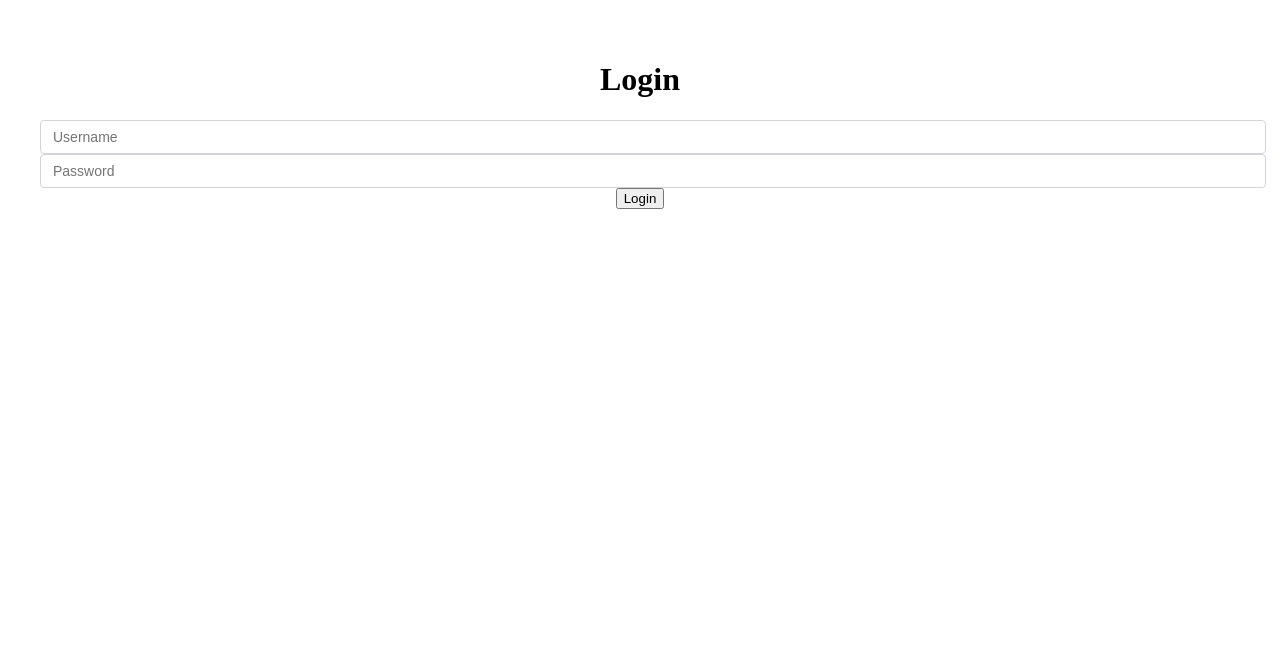
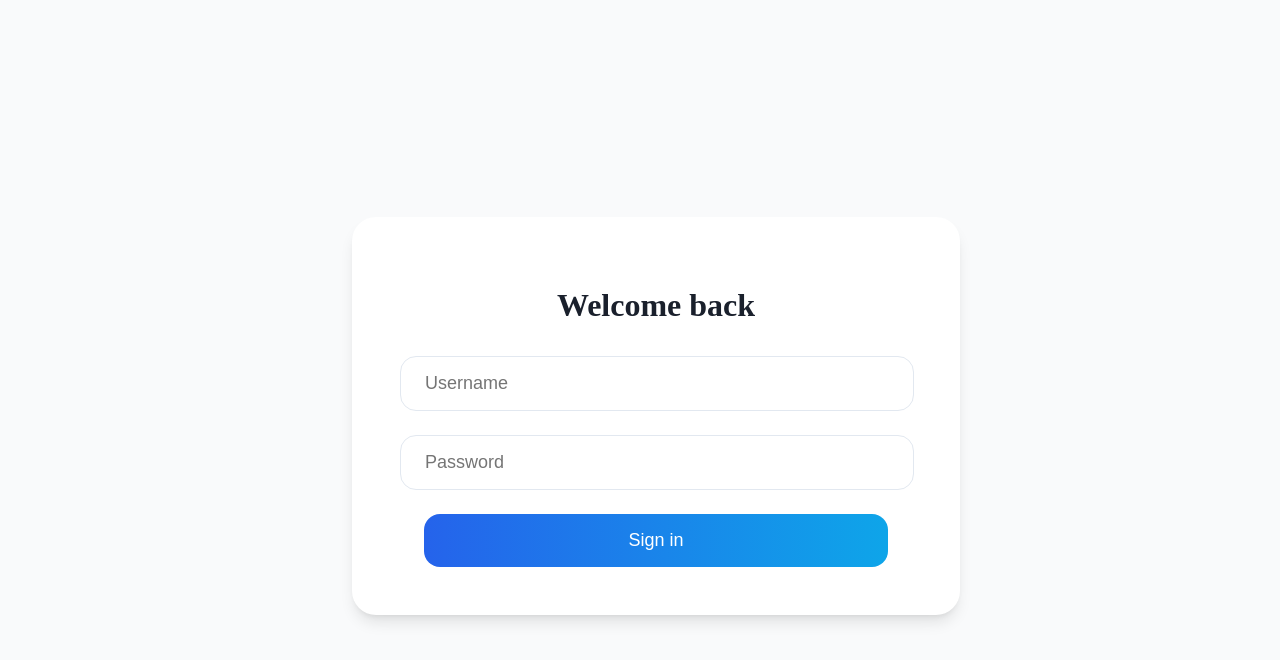
Before and after one commit to martin4o36/diploma_thesis, a React (Vite) app in the folder frontend/: page /login in a window 1280 px wide. Shown: the top 660 px of the page. Built offline with nearby package versions, Linux system fonts and the light colour scheme; no server answers.

Commit message:
Last changes I hope.

```diff
--- a/frontend/src/pages/AdminMenu.jsx
+++ b/frontend/src/pages/AdminMenu.jsx
@@ -1,5 +1,7 @@
 import React, { useState } from "react";
-import "../styles/adminPanelStyles/AdminMenu.css";
+import { Users, Calendar, Flag, User, MenuIcon } from "lucide-react";
+import logo from "../assets/logo.jpg";
+import "../styles/SidebarStyles.css";
 import OrgDepartmentsView from "../components/adminPanel/organization/OrgDepartmentsView";
 import LeaveTypesView from "../components/adminPanel/leaveTypes/LeaveTypesView";
 import CountriesView from "../components/adminPanel/countries/CountriesView";
@@ -7,47 +9,62 @@ import EmployeeDetailsView from "../components/adminPanel/employeeDetails/Employ
 
 function AdminMenu() {
     const menuItems = [
-        { title: "Employees and Departments" },
-        { title: "Leave Types" },
-        { title: "Countries" },
-        { title: "Employee Holiday Details" },
+        { icon: Users, label: "Employees and Departments" },
+        { icon: Calendar, label: "Leave Types" },
+        { icon: Flag, label: "Countries" },
+        { icon: User, label: "Employee Holiday Details" },
     ];
 
-    const [selectedContent, setSelectedContent] = useState(menuItems[0].title);
-    const [collapsed, setCollapsed] = useState(false);
+    const [selectedContent, setSelectedContent] = useState(menuItems[0].label);
+    const [isExpanded, setIsExpanded] = useState(true);
 
-    const handleMenuClick = (itemTitle) => {
-        setSelectedContent(itemTitle);
+    const handleMenuClick = (itemLabel) => {
+        setSelectedContent(itemLabel);
     };
 
     const toggleSidebar = () => {
-        setCollapsed(!collapsed);
+        setIsExpanded(!isExpanded);
     };
 
     return (
         <div className="admin-nav-area">
-            <div className={`admin-nav ${collapsed ? "collapsed" : ""}`}>
-                <button className="toggle-menu-btn" onClick={toggleSidebar}>⇔</button>
-                <nav className="main-nav">
-                    <ul className="menus">
-                        {menuItems.map((item, index) => (
-                            <li
-                                key={index}
-                                className={`menu-items ${selectedContent === item.title ? "active" : ""}`}
-                                onClick={() => handleMenuClick(item.title)}
+            <div className={`custom-sidebar ${isExpanded ? "sidebar-expanded" : "sidebar-collapsed"}`}>
+                <div className="custom-sidebar-header">
+                    <img
+                        src={logo}
+                        alt="Logo"
+                        className="custom-sidebar-logo"
+                    />
+                    <button
+                        onClick={toggleSidebar}
+                        className="custom-toggle-button"
+                    >
+                        <MenuIcon />
+                    </button>
+                </div>
+                <nav className="custom-sidebar-nav">
+                    {menuItems.map((item) => (
+                        <a
+                            key={item.label}
+                            className={`custom-sidebar-item ${selectedContent === item.label ? "item-active" : ""}`}
+                            onClick={() => handleMenuClick(item.label)}
+                        >
+                            <item.icon className="custom-sidebar-icon" />
+                            <span
+                                className={`custom-sidebar-label ${isExpanded ? "label-expanded" : "label-collapsed"}`}
                             >
-                                <span>{item.title}</span>
-                            </li>
-                        ))}
-                    </ul>
+                                {item.label}
+                            </span>
+                        </a>
+                    ))}
                 </nav>
             </div>
 
-            <div className="content-area">
-                {selectedContent === "Employees and Departments" && <OrgDepartmentsView setSelectedContent={setSelectedContent} /> }
-                {selectedContent === "Leave Types" && <LeaveTypesView /> }
-                {selectedContent === "Countries" && <CountriesView /> }
-                {selectedContent === "Employee Holiday Details" && <EmployeeDetailsView /> }
+            <div className={`main-content ${isExpanded ? "expanded" : "collapsed"}`}>
+                {selectedContent === "Employees and Departments" && <OrgDepartmentsView setSelectedContent={setSelectedContent} />}
+                {selectedContent === "Leave Types" && <LeaveTypesView />}
+                {selectedContent === "Countries" && <CountriesView />}
+                {selectedContent === "Employee Holiday Details" && <EmployeeDetailsView />}
             </div>
         </div>
     );
--- a/frontend/src/pages/Login.jsx
+++ b/frontend/src/pages/Login.jsx
@@ -2,6 +2,7 @@ import { useState } from "react";
 import api from "../api";
 import { useNavigate } from "react-router-dom";
 import { ACCESS_TOKEN, REFRESH_TOKEN } from "../constants";
+import "../styles/LoginForm.css";
 
 function Login() {
     const [username, setUsername] = useState("");
@@ -24,34 +25,36 @@ function Login() {
         } finally {
             setLoading(false);
         }
-    }
+    };
 
     return (
-        <form onSubmit={handleSubmit} className="form-container">
-            <h1>Login</h1>
+        <div className="login-page">
+            <div className="login-form-container">
+                <h1>Welcome back</h1>
+                <form onSubmit={handleSubmit}>
                     <input
-            className="form-input"
+                        className="login-form-input"
                         type="text"
                         value={username}
                         onChange={(e) => setUsername(e.target.value)}
                         placeholder="Username"
                         required
                     />
-
                     <input
-            className="form-input"
+                        className="login-form-input"
                         type="password"
                         value={password}
                         onChange={(e) => setPassword(e.target.value)}
                         placeholder="Password"
                         required
                     />
-
-            <button className="form-button" type="submit" disabled={loading}>
-                {loading ? "Loading..." : "Login"}
+                    <button className="login-form-button" type="submit" disabled={loading}>
+                        {loading ? "Loading..." : "Sign in"}
                     </button>
                 </form>
+            </div>
+        </div>
     );
 }
 
-export default Login
+export default Login;
--- a/frontend/src/styles/HomeStyles.css
+++ b/frontend/src/styles/HomeStyles.css
@@ -6,16 +6,16 @@
 .main-content {
     flex-grow: 1;
     padding-top: 4rem;
-    transition: margin-left 0.5s ease-in-out; /* Smooth transition for margin adjustment */
+    transition: margin-left 0.5s ease-in-out;
     overflow-y: auto;
 }
 
 .main-content.expanded {
-    margin-left: 16rem; /* When sidebar is expanded */
+    margin-left: 16rem;
 }
 
 .main-content.collapsed {
-    margin-left: 5rem; /* When sidebar is collapsed */
+    margin-left: 5rem;
 }
 
 .dashboard-layout {
--- a/frontend/src/styles/LoginForm.css
+++ b/frontend/src/styles/LoginForm.css
@@ -0,0 +1,90 @@
+.login-page {
+    min-height: 100vh;
+    width: 100%;
+    background-color: #f9fafb;
+    display: flex;
+    align-items: center;
+    justify-content: center;
+    padding: 1rem;
+    overflow: hidden;
+    position: fixed;
+    top: 0;
+    left: 0;
+    right: 0;
+    bottom: 0;
+}
+
+.login-form-container {
+    background-color: white;
+    border-radius: 1.5rem;
+    box-shadow: 0 10px 15px -3px rgba(0, 0, 0, 0.1), 0 4px 6px -4px rgba(0, 0, 0, 0.1);
+    padding: 3rem;
+    width: 100%;
+    max-width: 32rem;
+    margin: 0 auto;
+    text-align: center;
+}
+
+.login-form-container h1 {
+    font-size: 2rem;
+    font-weight: 600;
+    color: #1a202c;
+    margin-bottom: 2rem;
+}
+
+.login-form-input {
+    width: calc(100% - 3rem);
+    padding: 1rem 1.5rem;
+    border: 1px solid #e2e8f0;
+    border-radius: 1rem;
+    margin-bottom: 1.5rem;
+    font-size: 1.125rem;
+    outline: none;
+    transition: border-color 0.3s ease, box-shadow 0.3s ease;
+    margin-left: auto;
+    margin-right: auto;
+    display: block;
+}
+
+.login-form-input:focus {
+    border-color: #3b82f6;
+    box-shadow: 0 0 0 2px rgba(59, 130, 246, 0.1);
+}
+
+.login-form-button {
+    width: calc(100% - 3rem);
+    padding: 1rem;
+    background: linear-gradient(to right, #2563eb, #0ea5e9);
+    color: white;
+    border: none;
+    border-radius: 1rem;
+    font-size: 1.125rem;
+    font-weight: 500;
+    cursor: pointer;
+    transition: opacity 0.3s ease, box-shadow 0.3s ease;
+    margin-left: auto;
+    margin-right: auto;
+    display: block;
+}
+
+.login-form-button:hover {
+    box-shadow: 0 10px 15px -3px rgba(59, 130, 246, 0.25), 0 4px 6px -4px rgba(59, 130, 246, 0.25);
+}
+
+.login-form-button:disabled {
+    opacity: 0.7;
+    cursor: not-allowed;
+}
+
+.login-form-container a {
+    display: block;
+    margin-top: 1.5rem;
+    font-size: 1rem;
+    color: #4a5568;
+    text-decoration: none;
+    transition: color 0.3s ease;
+}
+
+.login-form-container a:hover {
+    color: #2563eb;
+}
--- a/frontend/src/styles/SidebarStyles.css
+++ b/frontend/src/styles/SidebarStyles.css
@@ -125,15 +125,17 @@
     visibility: hidden;
 }
 
-.custom-sidebar-content {
-    position: relative;
-    justify-content: center;
-    align-items: center;
-    margin-left: 16rem;
-    padding: 1rem;
+.main-content {
+    flex-grow: 1;
+    padding-top: 4rem;
     transition: margin-left 0.5s ease-in-out;
+    overflow-y: auto;
 }
 
-.custom-sidebar.sidebar-collapsed + .custom-sidebar-content {
+.main-content.expanded {
+    margin-left: 16rem;
+}
+
+.main-content.collapsed {
     margin-left: 5rem;
 }
--- a/frontend/src/styles/adminPanelStyles/AdminMenu.css
+++ /dev/null
@@ -1,102 +0,0 @@
-.admin-nav-area {
-    display: flex;
-    transition: margin-left 0.3s ease;
-}
-
-.admin-nav-area .admin-nav {
-    display: flex;
-    flex-direction: column;
-    position: fixed;
-    top: 0;
-    left: 0;
-    bottom: 0;
-    width: 250px;
-    background-color: #f8f9fa;
-    box-shadow: 4px 0 6px rgba(0, 0, 0, 0.1);
-    padding-top: 20px;
-    transition: width 0.3s ease;
-    z-index: 1;
-}
-
-.admin-nav-area .admin-nav.collapsed {
-    width: 80px;
-}
-
-.admin-nav-area .toggle-menu-btn {
-    background-color: #007bff;
-    color: #fff;
-    border: none;
-    padding: 10px;
-    cursor: pointer;
-    position: absolute;
-    top: 20px;
-    right: -40px;
-    border-radius: 5px;
-    z-index: 2;
-    transition: right 0.3s ease;
-}
-
-.admin-nav-area .main-nav .menus {
-    display: flex;
-    flex-direction: column;
-    justify-content: center;
-    align-items: flex-start;
-    list-style: none;
-    margin: 0;
-    padding: 0;
-    height: 100%;
-}
-
-.admin-nav-area .menu-items {
-    font-size: 22px;
-    padding: 15px 20px;
-    cursor: pointer;
-    color: #333;
-    border-radius: 8px;
-    width: 100%;
-    text-align: left;
-    transition: background-color 0.3s ease, transform 0.2s ease;
-    white-space: normal;
-    overflow: hidden;
-    text-overflow: ellipsis;
-    display: flex;
-    align-items: center;
-    box-sizing: border-box;
-}
-
-.admin-nav-area .menu-items span {
-    transition: transform 0.2s ease;
-    display: inline-block;
-}
-
-.admin-nav-area .admin-nav.collapsed .menu-items span {
-    display: none;
-}
-
-.admin-nav-area .admin-nav:not(.collapsed) .menu-items span {
-    display: inline-block;
-}
-
-.admin-nav-area .menu-items:hover {
-    background-color: #e9ecef;
-}
-
-.admin-nav-area .menu-items:hover span {
-    transform: translateX(10px);
-}
-
-.admin-nav-area .menu-items.active {
-    background-color: #e9ecef;
-    font-weight: bold;
-}
-
-.admin-nav-area .content-area {
-    margin-left: 250px;
-    padding: 2rem;
-    flex-grow: 1;
-    transition: margin-left 0.3s ease;
-}
-
-.admin-nav-area .admin-nav.collapsed ~ .content-area {
-    margin-left: 80px;
-}
```
Lines whose indentation alone changed are shown as unchanged.
